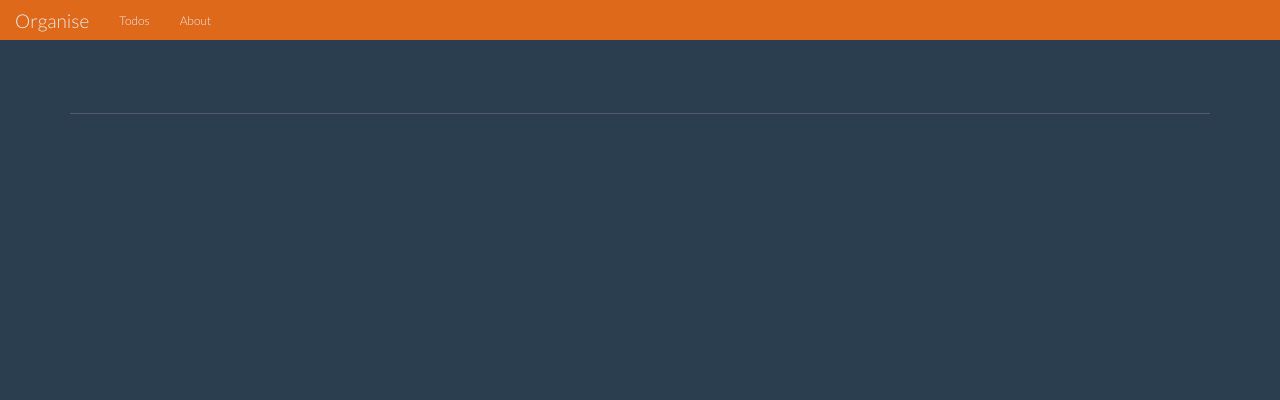
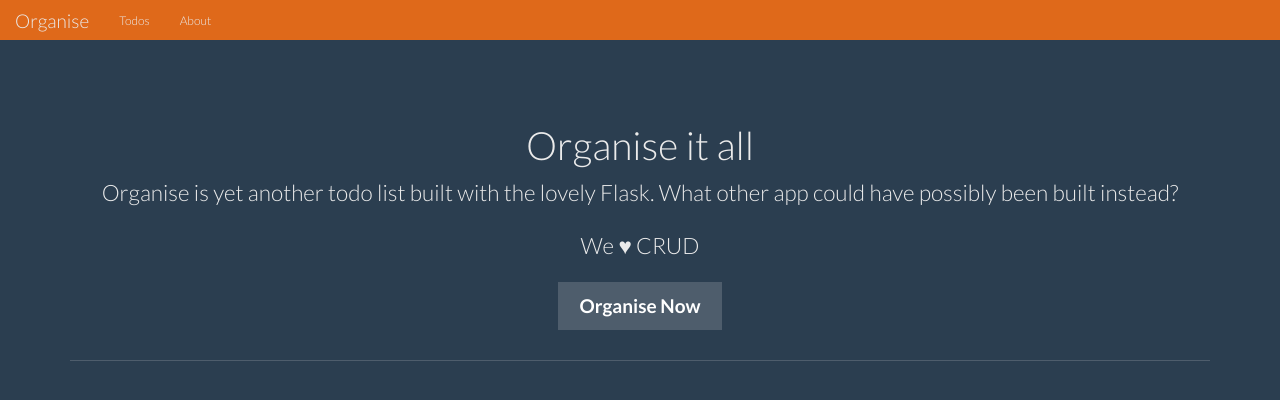
Before and after one commit to msanatan/organise, a Flask app: page / in a window 1280 px wide. Shown: the top 400 px of the page. Run offline with Flask 2, Linux system fonts and the light colour scheme; some libraries are stand-ins or nearby versions.

Commit message:
Make index a cover page for app

```diff
--- a/organise/static/css/style.css
+++ b/organise/static/css/style.css
@@ -18,3 +18,37 @@
   max-height: 200px;
   overflow: hidden;
 }
+
+/*
+ * These styles are taken from Bootstrap's cover template: http://getbootstrap.com/examples/cover/
+ */
+.site-wrapper {
+  display: table;
+  width: 100%;
+  height: 100%; /* For at least Firefox */
+  min-height: 100%;
+  text-align: center;
+}
+
+.site-wrapper-inner {
+  display: table-cell;
+  vertical-align: top;
+}
+
+.cover-container {
+  margin-right: auto;
+  margin-left: auto;
+}
+
+/* Padding for spacing */
+.inner {
+  padding: 30px;
+}
+
+.cover {
+  padding: 0 20px;
+}
+.cover .btn-lg {
+  padding: 10px 20px;
+  font-weight: bold;
+}
--- a/organise/templates/index.html
+++ b/organise/templates/index.html
@@ -1,4 +1,18 @@
 {% extends "base.html" %}
 {% block body %}
+    <div class="site-wrapper">
+        <div class="site-wrapper-inner">
+            <div class="cover-container">
+                <div class="inner cover">
+                    <h1 class="cover-heading">Organise it all</h1>
+                    <p class="lead">Organise is yet another todo list built with the lovely Flask. What other app could have possibly been built instead?</p>
+                    <p class="lead"> We &hearts; CRUD </p>
+                        <p class="lead">
+                          <a href="{{ url_for('todos.index') }}" class="btn btn-lg btn-default">Organise Now</a>
+                        </p>
+                </div>
+            </div>
+        </div>
+    </div>
 
 {% endblock %}
```
